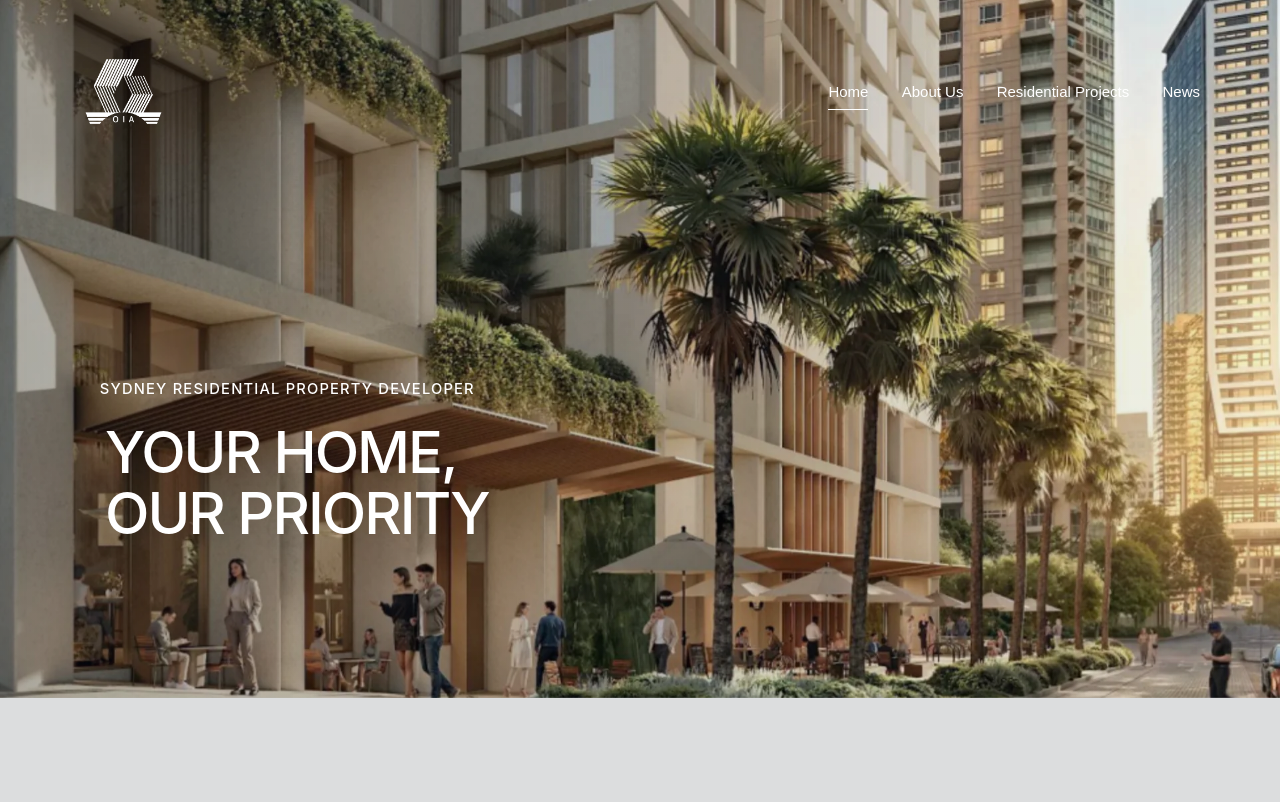
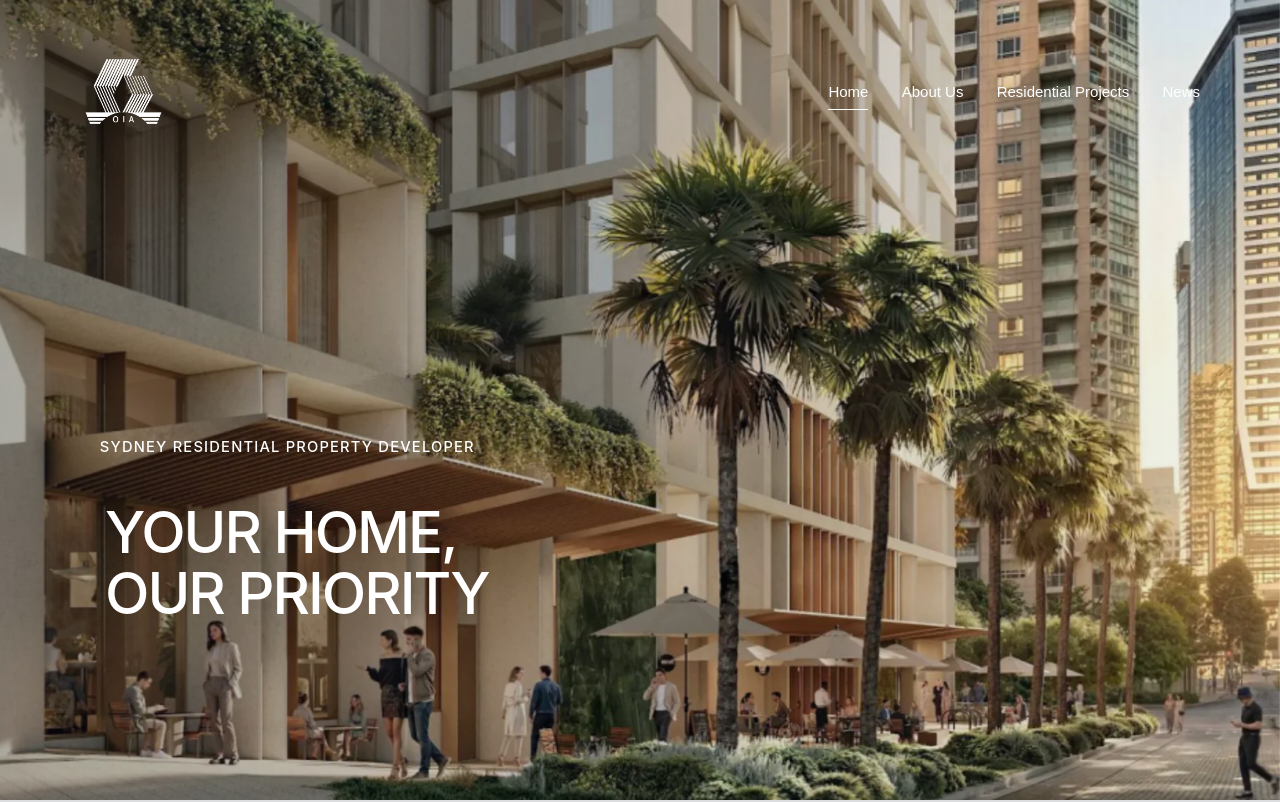
Before and after one commit to ryanzzeng/oia-group-nextjs, a Next.js app: page / in a window 1280 px wide. Shown: the top 802 px of the page. Built offline with nearby package versions, Linux system fonts and the light colour scheme.

Commit message:
fix home page

```diff
--- a/app/globals.css
+++ b/app/globals.css
@@ -320,7 +320,7 @@ footer.brand-footer{position:relative;display:block;width:100%;height:420px;min-
 .about-hero h1,.projects-hero h1,.showcase-hero h1,.news-hero h1{font-weight:500}
 
 /* Keep every page-opening hero flush with the bottom of the first viewport. */
-.oia-hero,.about-hero,.projects-hero,.showcase-hero,.news-hero,.article-hero,.single-news-hero,.green-news-hero,.donghu-news-hero,.boyuan-news-hero,.contact-hero{
+.oia-home .oia-hero,.about-hero,.projects-hero,.showcase-hero,.news-hero,.article-hero,.single-news-hero,.green-news-hero,.donghu-news-hero,.boyuan-news-hero,.contact-hero{
   height:100vh;
   height:100svh;
   min-height:100vh;
--- a/app/news/jxdhw/page.tsx
+++ b/app/news/jxdhw/page.tsx
@@ -7,7 +7,7 @@ export const metadata: Metadata = { title: "Jinxi Donghuwan Project", alternates
 
 export default function JinxiDonghuwanPage() {
   return <article className="donghu-news-page">
-    <section className="donghu-news-hero"><Image src="/figma/news-donghuwan/hero.webp" alt="Glass commercial architecture" fill priority sizes="100vw" /><div className="donghu-news-hero-copy"><span>News</span><h1>Jinxi<br />Donghuwan<br />Project</h1></div></section>
+    <section className="donghu-news-hero"><Image src="/figma/news-main.webp" alt="Glass commercial architecture" fill priority sizes="100vw" /><div className="donghu-news-hero-copy"><span>News</span><h1>Jinxi<br />Donghuwan<br />Project</h1></div></section>
     <section className="donghu-news-summary"><p>The Jinxi·Donghu Bay Project leverages the region’s combined strengths in local resources and industry, serving as a classic example of excellence in project operation, construction, land development, and property management. It represents Beijing Real Estate’s successful model for improving residential living standards in the area.</p></section>
     <section className="donghu-news-story">
       <div className="donghu-news-aerial"><Image src="/figma/news-donghuwan/aerial.webp" alt="Jinxi Donghu Bay residential masterplan" fill sizes="78vw" /></div>
```
